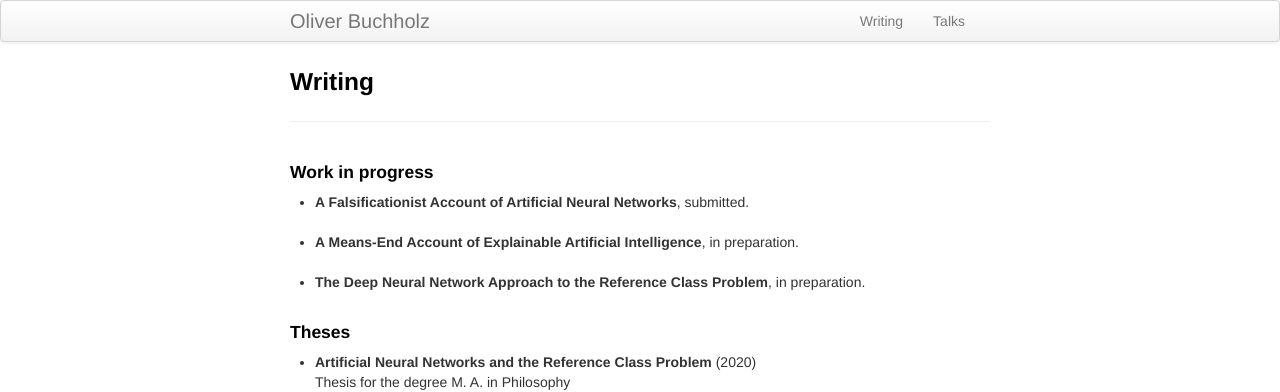
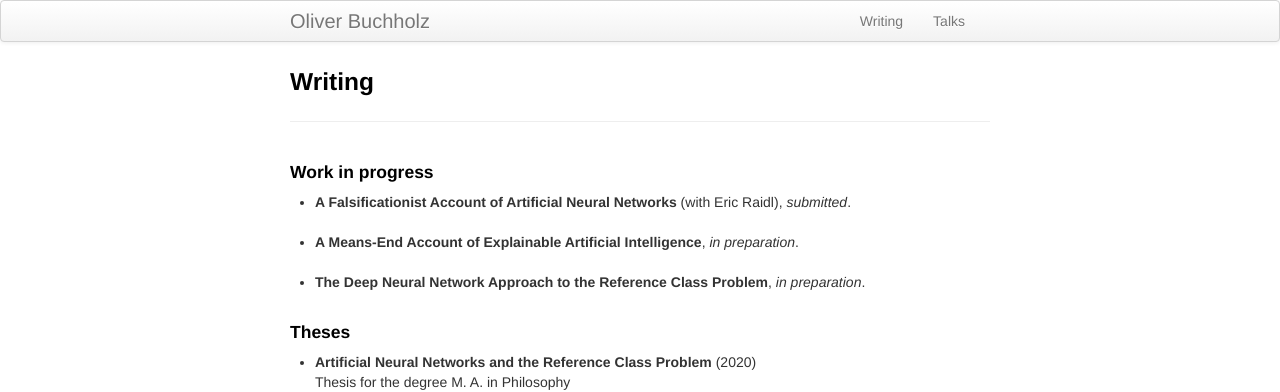
Before and after one commit to oliverbuchholz/oliverbuchholz.github.io, a Jekyll site: the page built from pages/writing.md, in a window 1280 px wide. Shown: the top 392 px of the page. Built offline with Jekyll 4.4.1, drawn with Linux system fonts in a browser that asks for light colours.

Commit message:
add coauthor

```diff
--- a/pages/writing.md
+++ b/pages/writing.md
@@ -7,13 +7,13 @@ description: Oliver Buchholz | Writing
 <h4>Work in progress</h4>
 
 <ul>
-<li><b>A Falsificationist Account of Artificial Neural Networks</b>, submitted.<br><br>
+ <li><b>A Falsificationist Account of Artificial Neural Networks</b> (with Eric Raidl), <i>submitted</i>.<br><br>
 </li>
 
-<li><b>A Means-End Account of Explainable Artificial Intelligence</b>, in preparation.<br><br>
+ <li><b>A Means-End Account of Explainable Artificial Intelligence</b>, <i>in preparation</i>.<br><br>
 </li>
 
-<li><b>The Deep Neural Network Approach to the Reference Class Problem</b>, in preparation.<br><br>
+ <li><b>The Deep Neural Network Approach to the Reference Class Problem</b>, <i>in preparation</i>.<br><br>
 </li>
 </ul>
 
```
